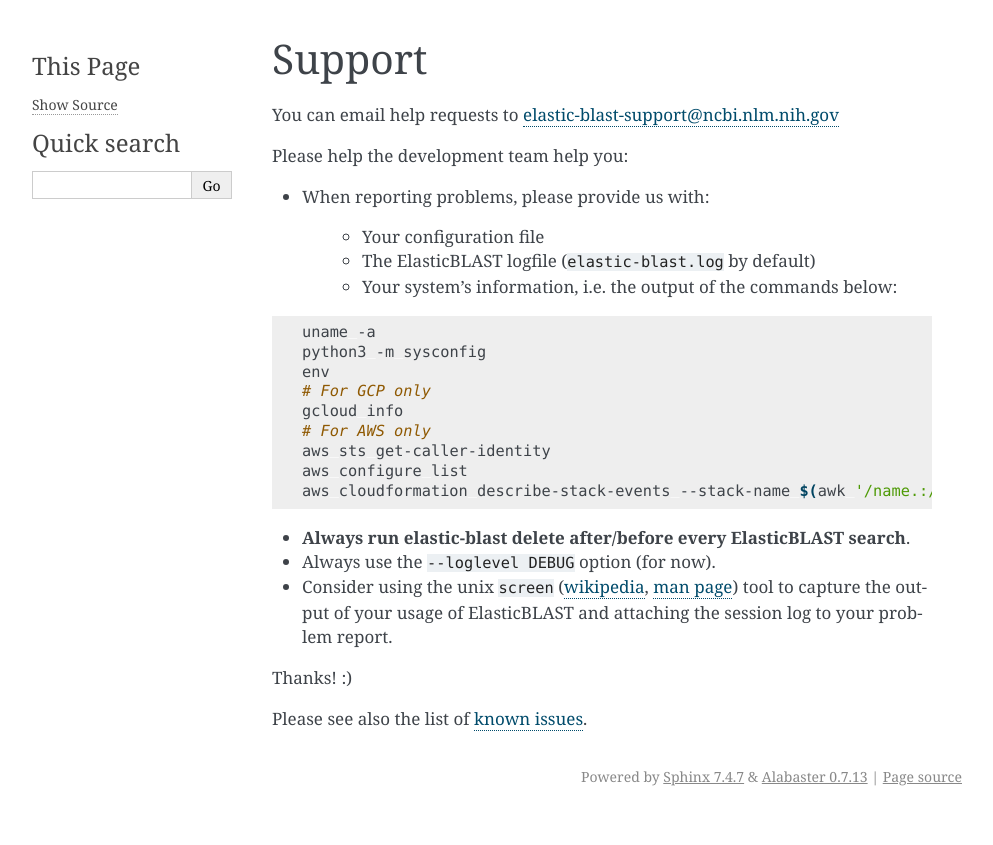
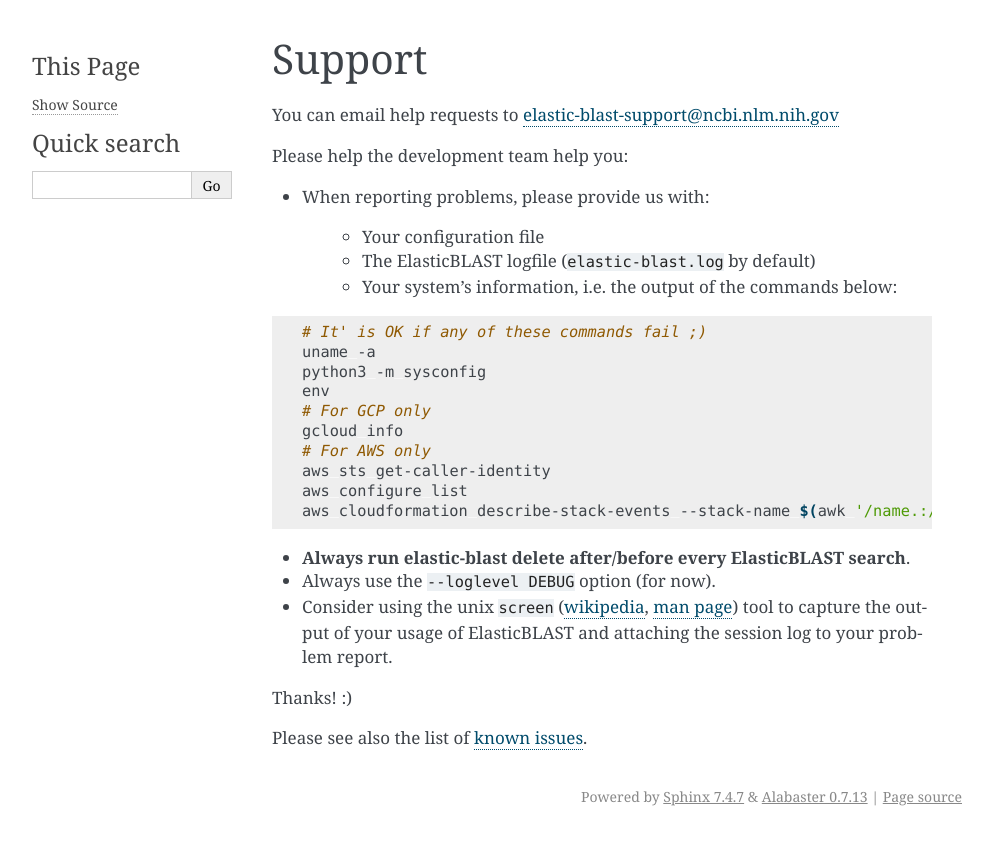
Before and after one commit to ncbi/elastic-blast-docs, a Sphinx documentation site: the page built from docs/source/support.rst, in a window 1280 px wide. Shown: the top 845 px of the page, without its empty margins (148-1141 px from the left). Built offline with Sphinx 7.4.7, drawn with Linux system fonts in a browser that asks for light colours; some of the changed lines change nothing that is shown.

Commit message:
Add note about commands failing being ok in support page

```diff
--- a/docs/source/support.rst
+++ b/docs/source/support.rst
@@ -35,6 +35,7 @@
 
 .. code-block:: bash
 
+    # It' is OK if any of these commands fail ;)
     uname -a
     python3 -m sysconfig
     env
@@ -43,7 +44,7 @@
     # For AWS only
     aws sts get-caller-identity
     aws configure list
-    aws cloudformation describe-stack-events --stack-name $(awk '/name.:/ {print $NF}' elastic-blast.log | tr -d ",'" | head -1) --region $(awk '/region.:/ {print $NF}' elastic-blast.log | tr -d ",}'" | head -1) --output json
+    aws cloudformation describe-stack-events --stack-name $(awk '/name.:/ {print $NF}' elastic-blast.log | tr -d ",'" | tail -1) --region $(awk '/region.:/ {print $NF}' elastic-blast.log | tr -d ",}'" | tail -1) --output json
 
 
 * **Always run elastic-blast delete after/before every ElasticBLAST search**.
```
